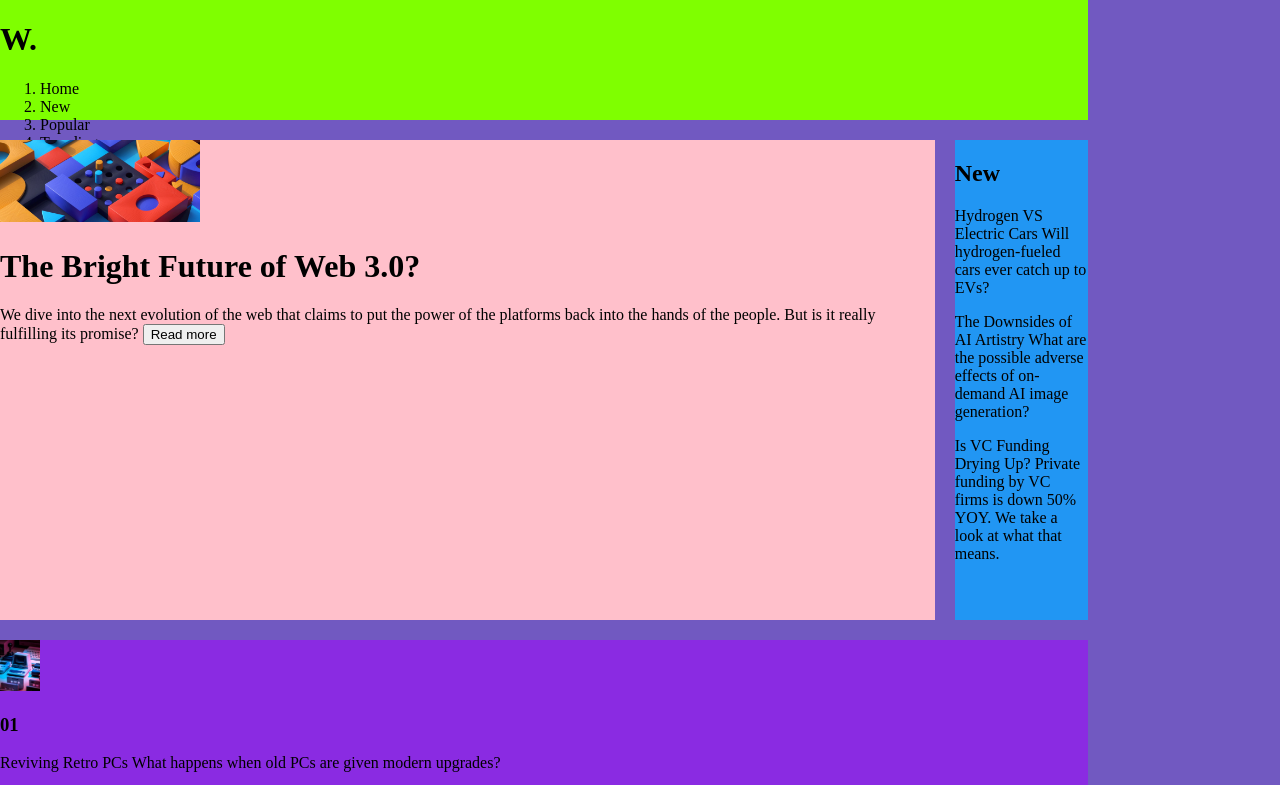
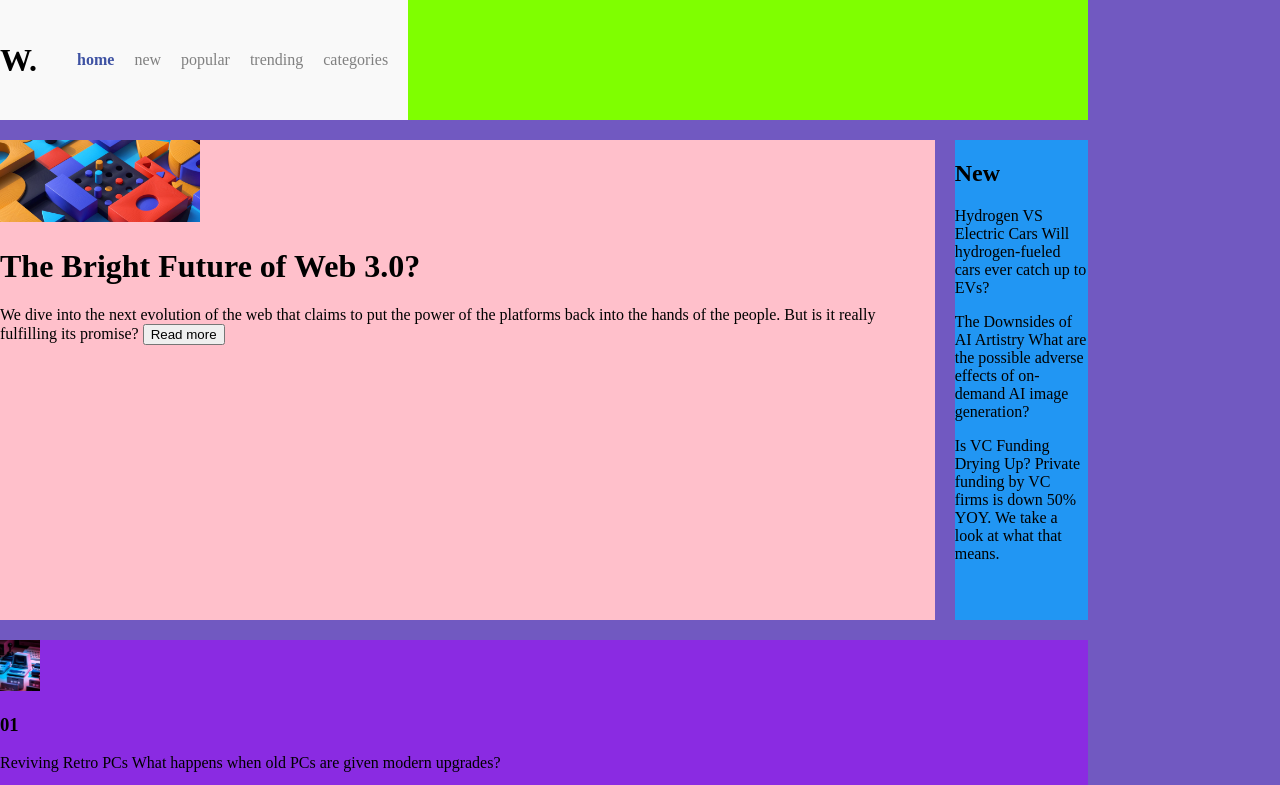
Before and after one commit to jameshsousa/News-homepage, a plain HTML site: page src/index.html in a window 1280 px wide. Shown: the top 785 px of the page. Drawn offline with Linux system fonts and the light colour scheme.

Commit message:
organizing the header

```diff
--- a/src/css/style.css
+++ b/src/css/style.css
@@ -13,13 +13,35 @@ html, body {
     grid-gap: 20px;
 }
 
-.container header main footer {
-    justify-content: center;
-    align-content: center;
+.container .header {
+    align-items: center;
+    background: #f9f9f9;
+    display: flex;
+    justify-content: left;
+}
+
+.container header ul {
+    display: flex;
+}
+
+.container header ul li {
+    list-style: none;
+}
+
+.container header ul li a {
+    color: #808080;
+    margin-right: 1.25rem;
+    text-decoration: none;
+    text-transform: lowercase;
+}
+
+.container header ul li a.ativo {
+    color:hsl(228, 45%, 44%);
+    font-weight: bold;
 }
 
 
-header {
+.container header {
     display: flex;
     flex-direction: row;
     background-color:chartreuse;
@@ -31,8 +53,6 @@ main {
     background-color: pink;
     grid-column-start: 1;
     grid-column-end: 5;
-
-
 }
 
 main img {
--- a/src/index.html
+++ b/src/index.html
@@ -17,12 +17,12 @@
       <div class="header">
 
         <h1>W.</h1>
-        <ol>
-          <li>Home</li>
-          <li>New</li>
-          <li>Popular</li>
-          <li>Trending</li>
-          <li>Categories</li>
+        <ul>
+          <li><a class="ativo" href="#">Home</a></li>
+          <li><a href="#">New</a></li>
+          <li><a href="#">Popular</a></li>
+          <li><a href="#">Trending</a></li>
+          <li><a href="#">Categories</a></li>
         </ol>
       </div>
     </header>
```
